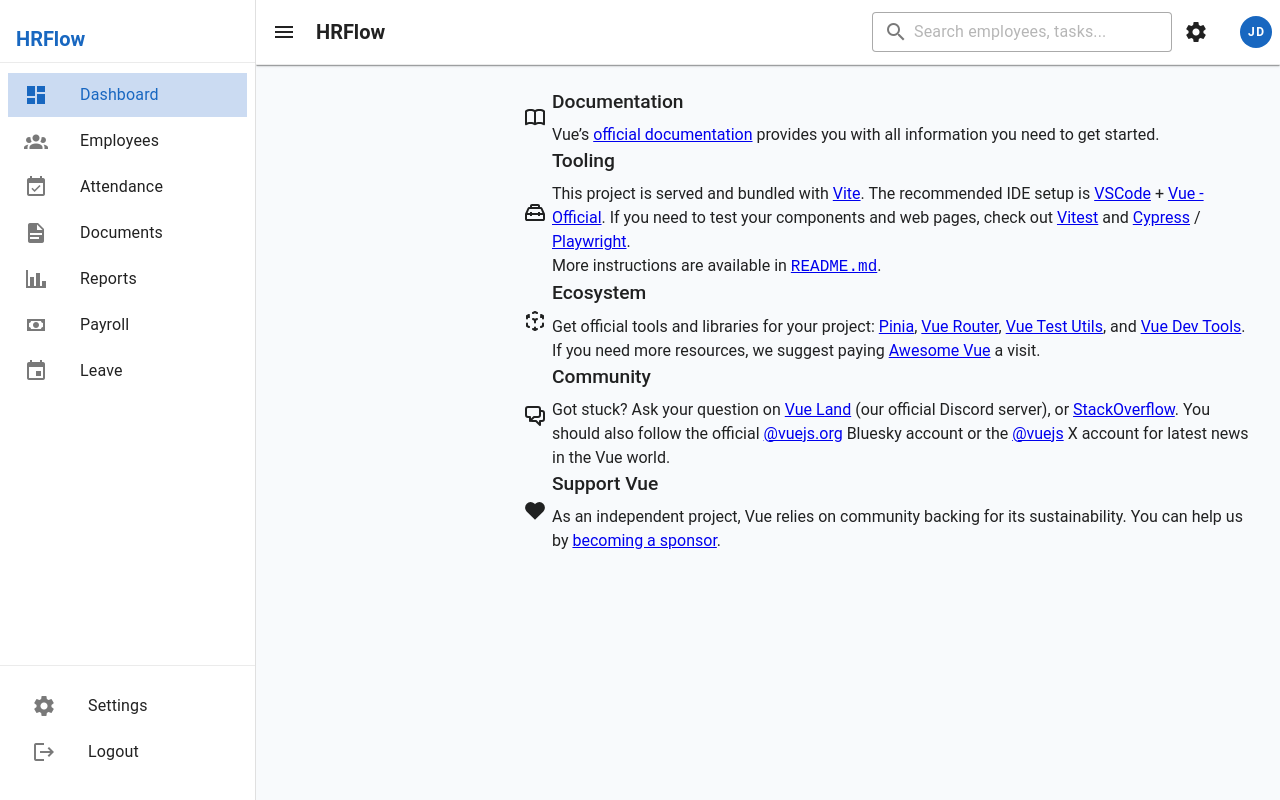
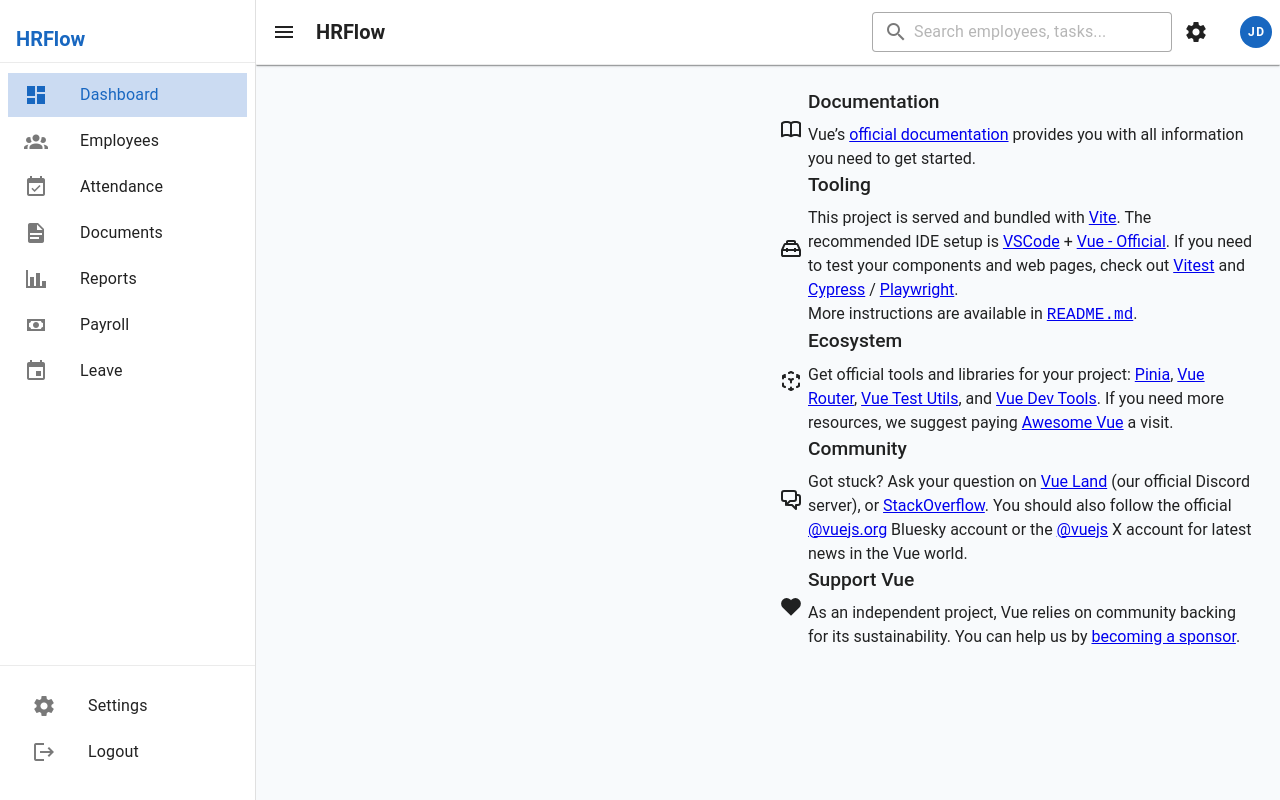
Before and after one commit to Toufeeq1/Group_7_ModernTech_Solutions, a Vue app: page / in a window 1280 px wide. Built offline with nearby package versions, Linux system fonts and the light colour scheme.

Commit message:
cleaned up the NavBar component

```diff
--- a/src/components/NavBar.vue
+++ b/src/components/NavBar.vue
@@ -1,3 +1,112 @@
+<template>
+  <v-app>
+    <v-navigation-drawer
+      v-model="drawer"
+      :rail="isMobile ? false : rail"
+      :permanent="!isMobile"
+      :temporary="isMobile"
+      :width="sidebarWidth"
+      :rail-width="railWidth"
+      app
+      class="sidebar"
+      @mouseenter="onSidebarHover"
+      @mouseleave="onSidebarLeave"
+    >
+      <div class="sidebar-inner">
+        <div class="sidebar-header" v-if="!rail || isMobile">
+          <div class="logo-section">
+            <h2 v-if="!rail || isMobile" class="logo">HRFlow</h2>
+          </div>
+        </div>
+        <v-list class="sidebar-nav">
+          <v-list-item
+            v-for="item in navItems"
+            :key="item.title"
+            :prepend-icon="item.icon"
+            :title="rail && !isMobile ? '' : item.title"
+            :to="item.to"
+            :active="isActive(item.to)"
+            class="nav-item"
+            :class="{ 'nav-item-active': isActive(item.to) }"
+          >
+            <template v-slot:prepend>
+              <v-icon :class="{ 'active-icon': isActive(item.to) }">{{ item.icon }}</v-icon>
+            </template>
+            <v-tooltip v-if="rail && !isMobile" location="right" activator="parent">
+              {{ item.title }}
+            </v-tooltip>
+          </v-list-item>
+        </v-list>
+        <div class="sidebar-footer" v-if="!rail || isMobile">
+          <v-list>
+            <v-list-item prepend-icon="mdi-cog" title="Settings" class="nav-item"></v-list-item>
+            <v-list-item prepend-icon="mdi-logout" title="Logout" class="nav-item"></v-list-item>
+          </v-list>
+        </div>
+      </div>
+      <div
+        v-if="!isMobile"
+        class="sidebar-rail-hover"
+        @click="toggleRail"
+        @mouseenter="onRailHover"
+        @mouseleave="onRailLeave"
+      ></div>
+    </v-navigation-drawer>
+
+    <v-app-bar
+      :elevation="elevation"
+      class="app-bar"
+      :class="{ 'app-bar-mobile': isMobile }"
+      app
+    >
+      <v-app-bar-nav-icon v-if="isMobile" @click="drawer = !drawer"></v-app-bar-nav-icon>
+      <v-btn v-else icon variant="text" @click="toggleRail" class="desktop-toggle">
+        <v-icon>mdi-menu</v-icon>
+      </v-btn>
+      <v-toolbar-title class="toolbar-title">HRFlow</v-toolbar-title>
+      <v-spacer></v-spacer>
+      <v-text-field
+        density="compact"
+        variant="outlined"
+        placeholder="Search employees, tasks..."
+        prepend-inner-icon="mdi-magnify"
+        single-line
+        hide-details
+        class="search-field"
+        :style="{ width: searchWidth }"
+      ></v-text-field>
+      <div class="action-buttons">
+        <v-btn icon class="action-btn">
+          <v-icon>mdi-cog</v-icon>
+        </v-btn>
+        <v-menu>
+          <template v-slot:activator="{ props }">
+            <v-btn icon v-bind="props" class="action-btn user-menu-btn">
+              <v-avatar size="32" color="primary">
+                <span class="avatar-text">JD</span>
+              </v-avatar>
+            </v-btn>
+          </template>
+          <v-list>
+            <v-list-item
+              v-for="item in userMenuItems"
+              :key="item.title"
+              :prepend-icon="item.icon"
+              :title="item.title"
+            ></v-list-item>
+          </v-list>
+        </v-menu>
+      </div>
+    </v-app-bar>
+
+    <v-main class="main-content" :class="mainContentClasses">
+      <div class="page-content" :class="pageContentClasses">
+        <router-view />
+      </div>
+    </v-main>
+  </v-app>
+</template>
+
 <script>
 export default {
   name: "NavBar",
@@ -6,10 +115,7 @@ export default {
       drawer: true,
       rail: false,
       railHover: false,
-      mobileOpen: false,
-      notifications: 3,
       elevation: 1,
-      sidebarVariant: "default",
       navItems: [
         { icon: "mdi-view-dashboard", title: "Dashboard", to: "/" },
         { icon: "mdi-account-group", title: "Employees", to: "#" },
@@ -21,8 +127,8 @@ export default {
       ],
       userMenuItems: [
         { icon: "mdi-account", title: "Profile" },
-        { icon: "mdi-cog", title: "Settings"},
-        { icon: "mdi-logout", title: "Logout"},
+        { icon: "mdi-cog", title: "Settings" },
+        { icon: "mdi-logout", title: "Logout" },
       ],
     };
   },
@@ -34,38 +140,21 @@ export default {
       return this.$vuetify.display.tablet;
     },
     sidebarWidth() {
-      if (this.isMobile) return "256";
-      return this.rail ? "72" : "256";
+      if (this.isMobile) return 256;
+      return this.rail ? 72 : 256;
     },
     railWidth() {
-      return "72";
+      return 72;
     },
     searchWidth() {
       if (this.isMobile) return "160px";
       if (this.isTablet) return "200px";
       return "300px";
     },
-    sidebarWrapperClasses() {
-      return {
-        "sidebar-wrapper-collapsed": this.rail && !this.isMobile,
-        "sidebar-wrapper-expanded": !this.rail && !this.isMobile,
-        "sidebar-wrapper-mobile": this.isMobile,
-      };
-    },
-    sidebarClasses() {
-      return {
-        "sidebar-collapsed": this.rail && !this.isMobile,
-        "sidebar-expanded": !this.rail && !this.isMobile,
-        "sidebar-floating": this.sidebarVariant === "floating",
-        "sidebar-inset": this.sidebarVariant === "inset",
-        "sidebar-rail-hover": this.railHover,
-      };
-    },
     mainContentClasses() {
       return {
         "main-content-collapsed": this.rail && !this.isMobile,
         "main-content-expanded": !this.rail && !this.isMobile,
-        "main-content-inset": this.sidebarVariant === "inset",
         "main-content-mobile": this.isMobile,
       };
     },
@@ -90,24 +179,11 @@ export default {
         }
       },
     },
-    rail(newValue) {
-      if (!this.isMobile) {
-        localStorage.setItem("sidebarRail", JSON.stringify(newValue));
-      }
-    },
     $route() {
       if (this.isMobile) {
         this.drawer = false;
       }
     },
-  },
-  mounted() {
-    this.loadSidebarState();
-    this.addKeyboardShortcut();
-    window.addEventListener("resize", this.handleResize);
-  },
-  beforeUnmount() {
-    window.removeEventListener("resize", this.handleResize);
   },
   methods: {
     isActive(route) {
@@ -136,158 +212,11 @@ export default {
     onRailLeave() {
       this.railHover = false;
     },
-    onProfileClick() {
-      this.$router.push("/profile");
-    },
-    onSettingsClick() {
-      this.$router.push("/settings");
-    },
-    onLogoutClick() {},
-    loadSidebarState() {
-      if (!this.isMobile) {
-        const savedRail = localStorage.getItem("sidebarRail");
-        if (savedRail !== null) {
-          this.rail = JSON.parse(savedRail);
-        }
-      }
-    },
-    addKeyboardShortcut() {
-      document.addEventListener("keydown", (e) => {
-        if ((e.ctrlKey || e.metaKey) && e.key === "b") {
-          e.preventDefault();
-          this.toggleRail();
-        }
-        if (e.key === "Escape" && this.isMobile && this.drawer) {
-          this.drawer = false;
-        }
-      });
-    },
-    handleResize() {
-      if (!this.isMobile && this.drawer === false) {
-        this.drawer = true;
-      }
-    },
-    setSidebarVariant(variant) {
-      this.sidebarVariant = variant;
-      localStorage.setItem("sidebarVariant", variant);
-    },
   },
 };
 </script>
 
-<template>
-  <v-app>
-    <div class="sidebar-wrapper" :class="sidebarWrapperClasses">
-      <v-navigation-drawer
-        v-model="drawer"
-        :rail="isMobile ? false : rail"
-        :permanent="!isMobile"
-        :temporary="isMobile"
-        :width="sidebarWidth"
-        :rail-width="railWidth"
-        app
-        class="sidebar"
-        :class="sidebarClasses"
-        @mouseenter="onSidebarHover"
-        @mouseleave="onSidebarLeave"
-      >
-        <div class="sidebar-inner">
-          <div class="sidebar-header" v-if="!rail || isMobile">
-            <div class="logo-section">
-              <h2 v-if="!rail || isMobile" class="logo">HRFlow</h2>
-            </div>
-          </div>
-          <v-list class="sidebar-nav">
-            <v-list-item
-              v-for="item in navItems"
-              :key="item.title"
-              :prepend-icon="item.icon"
-              :title="rail && !isMobile ? '' : item.title"
-              :to="item.to"
-              :active="isActive(item.to)"
-              class="nav-item"
-              :class="{ 'nav-item-active': isActive(item.to) }"
-            >
-              <template v-slot:prepend>
-                <v-icon :class="{ 'active-icon': isActive(item.to) }">{{ item.icon }}</v-icon>
-              </template>
-              <v-tooltip v-if="rail && !isMobile" location="right" activator="parent">
-                {{ item.title }}
-              </v-tooltip>
-            </v-list-item>
-          </v-list>
-          <div class="sidebar-footer" v-if="!rail || isMobile">
-            <v-list>
-              <v-list-item prepend-icon="mdi-cog" title="Settings" class="nav-item"></v-list-item>
-              <v-list-item prepend-icon="mdi-logout" title="Logout" class="nav-item"></v-list-item>
-            </v-list>
-          </div>
-        </div>
-        <div
-          v-if="!isMobile"
-          class="sidebar-rail-hover"
-          @click="toggleRail"
-          @mouseenter="onRailHover"
-          @mouseleave="onRailLeave"
-        >
-      </div>
-      </v-navigation-drawer>
-      <v-main class="main-content" :class="mainContentClasses">
-        <v-app-bar :elevation="elevation" class="app-bar" :class="{ 'app-bar-mobile': isMobile }">
-          <v-app-bar-nav-icon v-if="isMobile" @click="drawer = !drawer"></v-app-bar-nav-icon>
-          <v-btn v-else icon variant="text" @click="toggleRail" class="desktop-toggle">
-            <v-icon>mdi-menu</v-icon>
-          </v-btn>
-          <v-toolbar-title class="toolbar-title">HRFlow</v-toolbar-title>
-          <v-spacer></v-spacer>
-          <v-text-field
-            density="compact"
-            variant="outlined"
-            placeholder="Search employees, tasks..."
-            prepend-inner-icon="mdi-magnify"
-            single-line
-            hide-details
-            class="search-field"
-            :style="{ width: searchWidth }"
-          ></v-text-field>
-          <div class="action-buttons">
-            <v-btn icon class="action-btn">
-              <v-icon>mdi-cog</v-icon>
-            </v-btn>
-            <v-menu>
-              <template v-slot:activator="{ props }">
-                <v-btn icon v-bind="props" class="action-btn user-menu-btn">
-                  <v-avatar size="32" color="primary">
-                    <span class="avatar-text">JD</span>
-                  </v-avatar>
-                </v-btn>
-              </template>
-              <v-list>
-                <v-list-item
-                  v-for="item in userMenuItems"
-                  :key="item.title"
-                  :prepend-icon="item.icon"
-                  :title="item.title"
-                  @click="item.action"
-                ></v-list-item>
-              </v-list>
-            </v-menu>
-          </div>
-        </v-app-bar>
-        <div class="page-content" :class="pageContentClasses">
-          <router-view />
-        </div>
-      </v-main>
-    </div>
-  </v-app>
-</template>
-
 <style scoped>
-.sidebar-wrapper {
-  min-height: 100vh;
-  display: flex;
-  transition: all 0.3s ease;
-}
 .sidebar {
   border-right: 1px solid rgba(0, 0, 0, 0.12);
   transition: all 0.3s cubic-bezier(0.4, 0, 0.2, 1);
@@ -346,13 +275,11 @@ export default {
 .active-icon {
   color: rgb(var(--v-theme-primary)) !important;
 }
-
 .sidebar-footer {
   padding: 8px 16px;
   border-top: 1px solid rgba(0, 0, 0, 0.08);
   margin-top: auto;
 }
-
 .sidebar-rail-hover {
   position: absolute;
   top: 0;
@@ -363,24 +290,17 @@ export default {
   z-index: 2;
   transition: background-color 0.2s ease;
 }
-
-
 .main-content {
   background-color: #f8fafc;
   transition: all 0.3s cubic-bezier(0.4, 0, 0.2, 1);
   min-height: 100vh;
 }
-.main-content-inset {
-  margin: 16px;
-  margin-left: calc(var(--sidebar-width, 256px) + 16px);
-  border-radius: 12px;
-  background: white;
-  box-shadow: 0 1px 3px rgba(0, 0, 0, 0.1);
+.main-content-collapsed {
+  margin-left: 72px;
 }
-.main-content-collapsed.main-content-inset {
-  margin-left: calc(72px + 16px);
+.main-content-expanded {
+  margin-left: 256px;
 }
-
 .app-bar {
   background-color: white !important;
   border-bottom: 1px solid rgba(0, 0, 0, 0.08);
@@ -413,7 +333,6 @@ export default {
   font-weight: 600;
   color: white;
 }
-
 .page-content {
   padding: 24px;
   min-height: calc(100vh - 64px);
@@ -422,39 +341,9 @@ export default {
   padding-left: calc(var(--sidebar-width, 256px) + 24px);
   transition: padding-left 0.3s cubic-bezier(0.4, 0, 0.2, 1);
 }
-.sidebar-collapsed ~ .main-content .page-content-with-sidebar {
-  padding-left: calc(72px + 24px);
-}
 .page-content-mobile {
   padding: 16px;
 }
-
-.sidebar-floating {
-  margin: 8px;
-  border-radius: 12px;
-  box-shadow: 0 4px 12px rgba(0, 0, 0, 0.08);
-  border: 1px solid rgba(0, 0, 0, 0.08);
-  height: calc(100vh - 16px);
-}
-.sidebar-floating.sidebar-collapsed {
-  margin: 8px;
-  width: 72px !important;
-}
-
-.sidebar-inner::-webkit-scrollbar {
-  width: 4px;
-}
-.sidebar-inner::-webkit-scrollbar-track {
-  background: transparent;
-}
-.sidebar-inner::-webkit-scrollbar-thumb {
-  background: rgba(0, 0, 0, 0.2);
-  border-radius: 2px;
-}
-.sidebar-inner::-webkit-scrollbar-thumb:hover {
-  background: rgba(0, 0, 0, 0.3);
-}
-
 @media (max-width: 960px) {
   .main-content {
     margin-left: 0 !important;
@@ -472,34 +361,9 @@ export default {
     font-size: 1.125rem;
   }
 }
-
 @media (min-width: 961px) and (max-width: 1264px) {
   .search-field {
     max-width: 200px;
   }
 }
-
-.fade-enter-active,
-.fade-leave-active {
-  transition: opacity 0.3s ease;
-}
-.fade-enter-from,
-.fade-leave-to {
-  opacity: 0;
-}
-.slide-enter-active,
-.slide-leave-active {
-  transition: transform 0.3s ease;
-}
-.slide-enter-from,
-.slide-leave-to {
-  transform: translateX(-100%);
-}
-
-:root {
-  --sidebar-width: 256px;
-}
-.sidebar-collapsed {
-  --sidebar-width: 72px;
-}
 </style>
```
